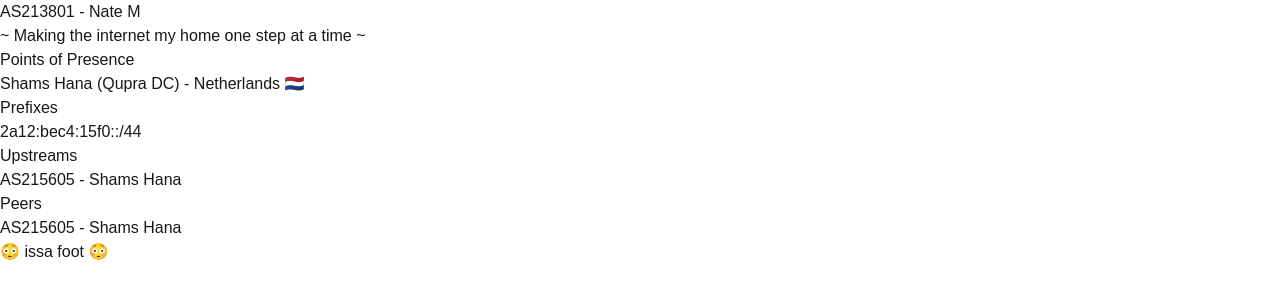
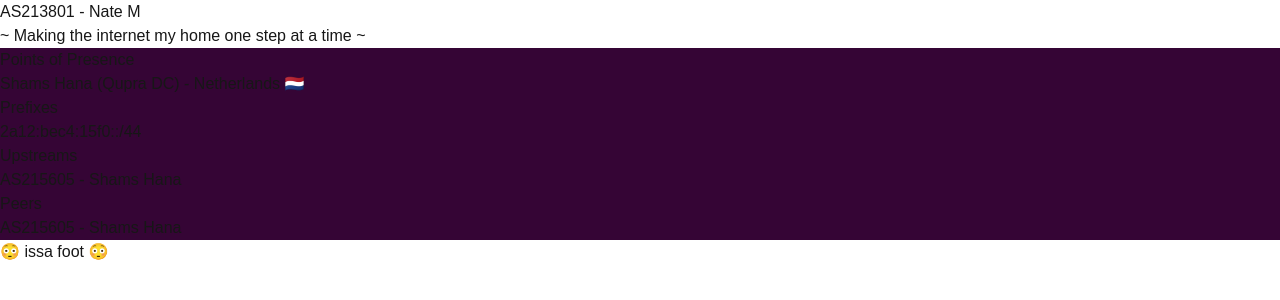
Before and after one commit to nate-moo/as213801.net, a Next.js app: page / in a window 1280 px wide. Shown: the top 300 px of the page. Built offline with nearby package versions, Linux system fonts and the light colour scheme.

Commit message:
Made the cards cool color

```diff
--- a/src/app/page.tsx
+++ b/src/app/page.tsx
@@ -23,7 +23,9 @@ export default function Home() {
                         data.map((stuff, index) => (
                             <div
                                 key={index}
-                                className={"p-4 text-center outline outline-1 rounded-lg outline-gray-900 bg-gray-900"}>
+                                className={"p-4 text-center rounded-lg"}
+                                style={{backgroundColor: "#350535"}}
+                            >
                                 <h1 className={"text-3xl"}>
                                     {stuff.title}
                                 </h1>
```
